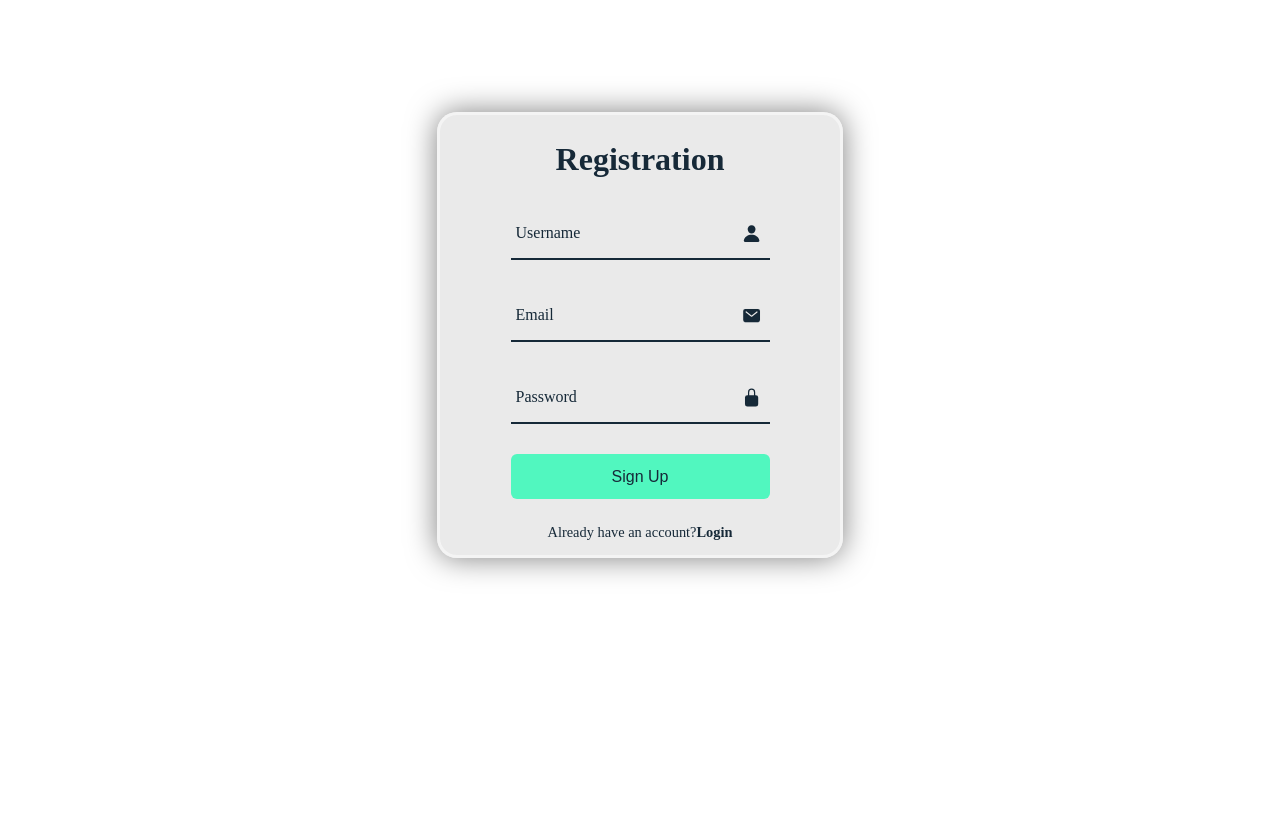
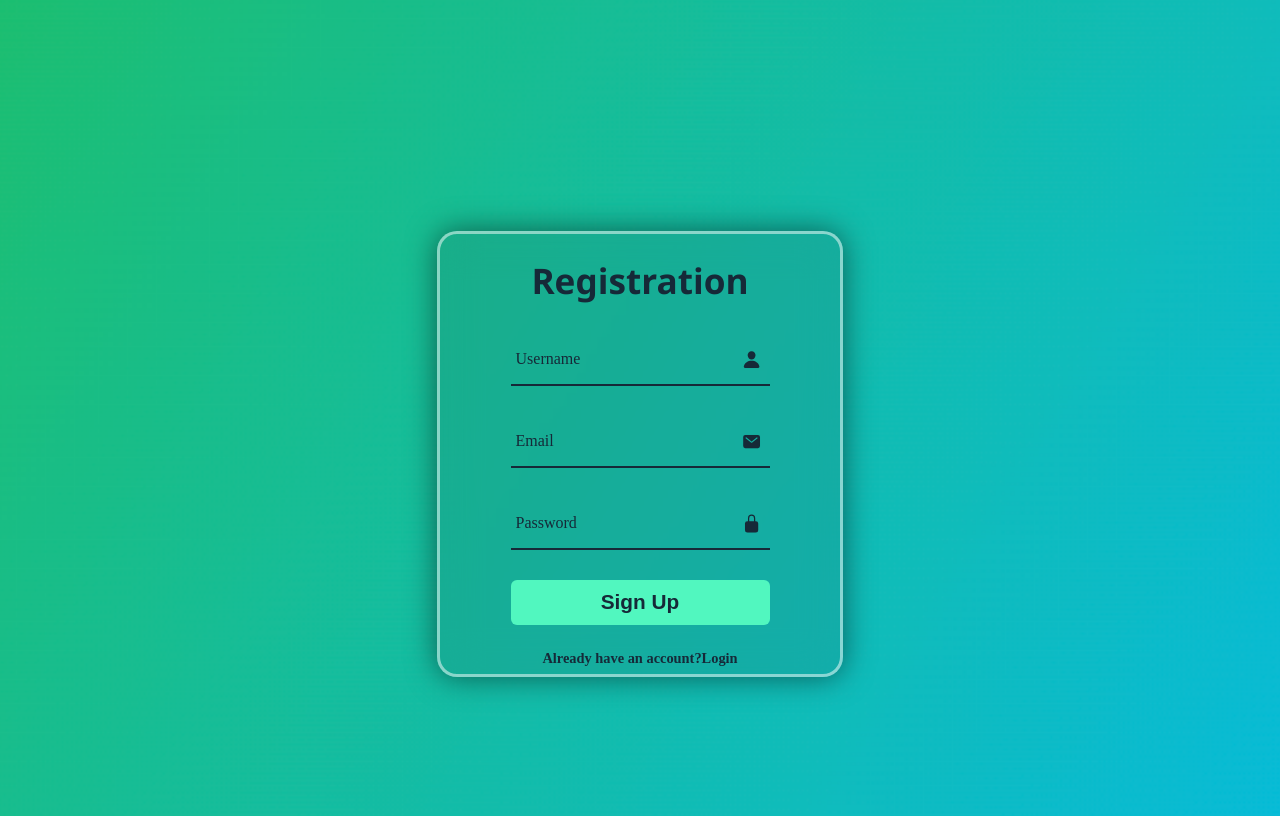
Before and after one commit to anjalipanchariya/diabetesprediction, a Flask app: page /register in a window 1280 px wide. Before the commit the page ends 577 px from the top, so only its background shows below. Run offline with Flask 3, Linux system fonts and the light colour scheme; some libraries are stand-ins or nearby versions.

Commit message:
filelist

```diff
--- a/static/login2.css
+++ b/static/login2.css
@@ -1,3 +1,14 @@
+body{
+  display: flex;
+  justify-content: center;
+  align-items: center;
+  min-height: 100vh;
+  background: url('R.png') no-repeat;
+  background-size: 1920px;
+  background-position: center;
+}
+
+
 .wrapper{
     position: relative;
     width: 400px;
@@ -106,8 +117,8 @@
     background-color:rgb(81, 247, 191);
     color:#162938;
     cursor: pointer;
-    font-size: 1em;
-    font-weight: 500;
+    font-size: 1.3em;
+    font-weight: bold;
     transition: background-color 0.3s ease;
   }
   .send-btn:hover {
@@ -115,9 +126,11 @@
     background-color: #333;
   }
   .form-box h2{
-    font-size: 2em;
+    font-size: 2.2em;
+    font-family:'Segoe UI', Tahoma, Geneva, Verdana, sans-serif;
     color: #162938;
     text-align: center;
+    font-weight: 800;
   }
   .input-box{
     position: relative;
@@ -163,7 +176,7 @@
     font-size: .9em;
     color: #162938;
     text-align: center;
-    font-weight: 500;
+    font-weight: bold;
     margin: 25px 0 10px;
   }
   .login-register p a {
--- a/templates/login2.html
+++ b/templates/login2.html
@@ -5,7 +5,7 @@
     <meta http-equiv="X-UA-Compatible" content="IE=edge">
     <meta name="viewport" content="width=device-width, initial-scale=1.0">
     <link rel="stylesheet" href="/static/login2.css">
-    <title>Document</title>
+    <title>Login</title>
 </head>
 <body>
     <div class="wrapper">
--- a/templates/register2.html
+++ b/templates/register2.html
@@ -5,7 +5,7 @@
     <meta http-equiv="X-UA-Compatible" content="IE=edge">
     <meta name="viewport" content="width=device-width, initial-scale=1.0">
     <link rel="stylesheet" href="/static/login2.css">
-    <title>Document</title>
+    <title>Register</title>
 </head>
 <body>
     <div class="wrapper-reg">
```
Also changed, not shown: static/file_list.css (+17 -12 lines), static/image/plot.png.
